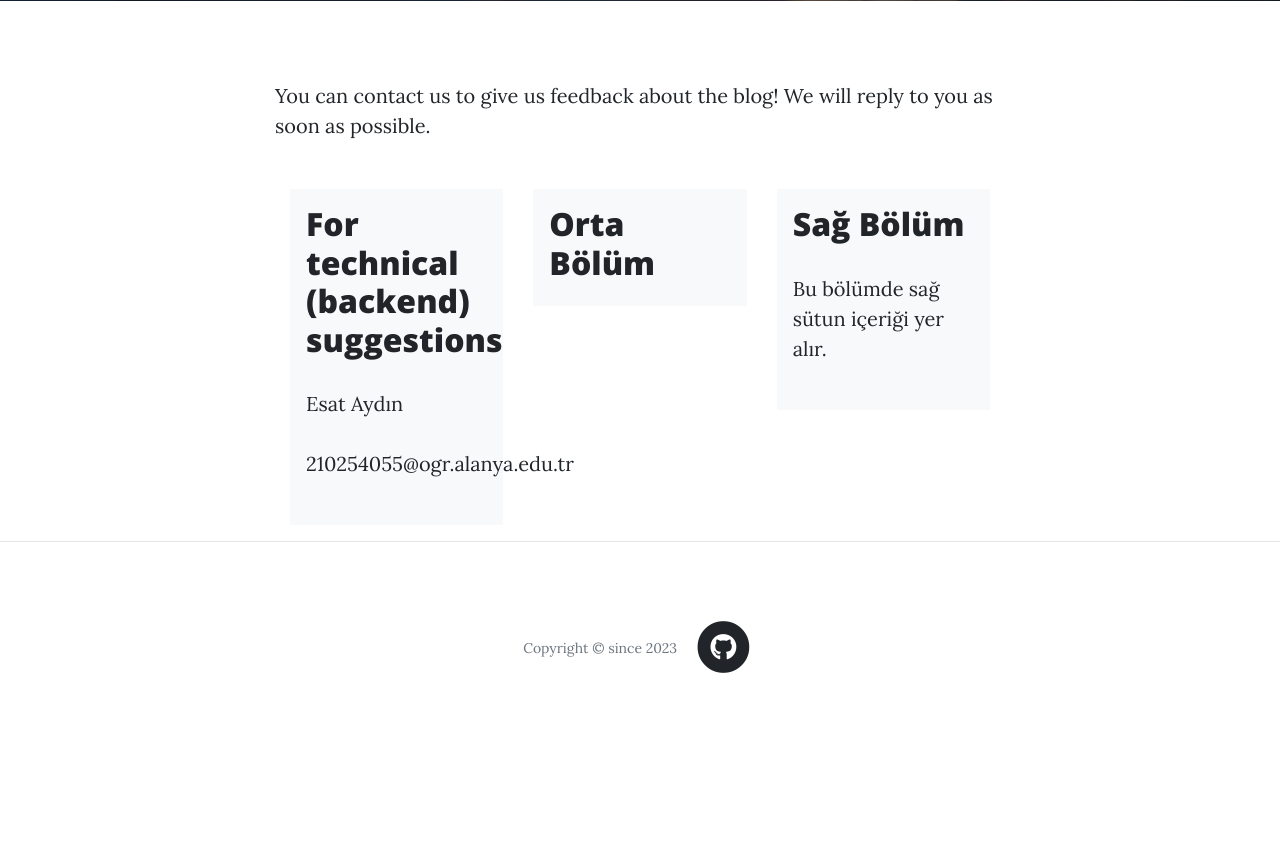
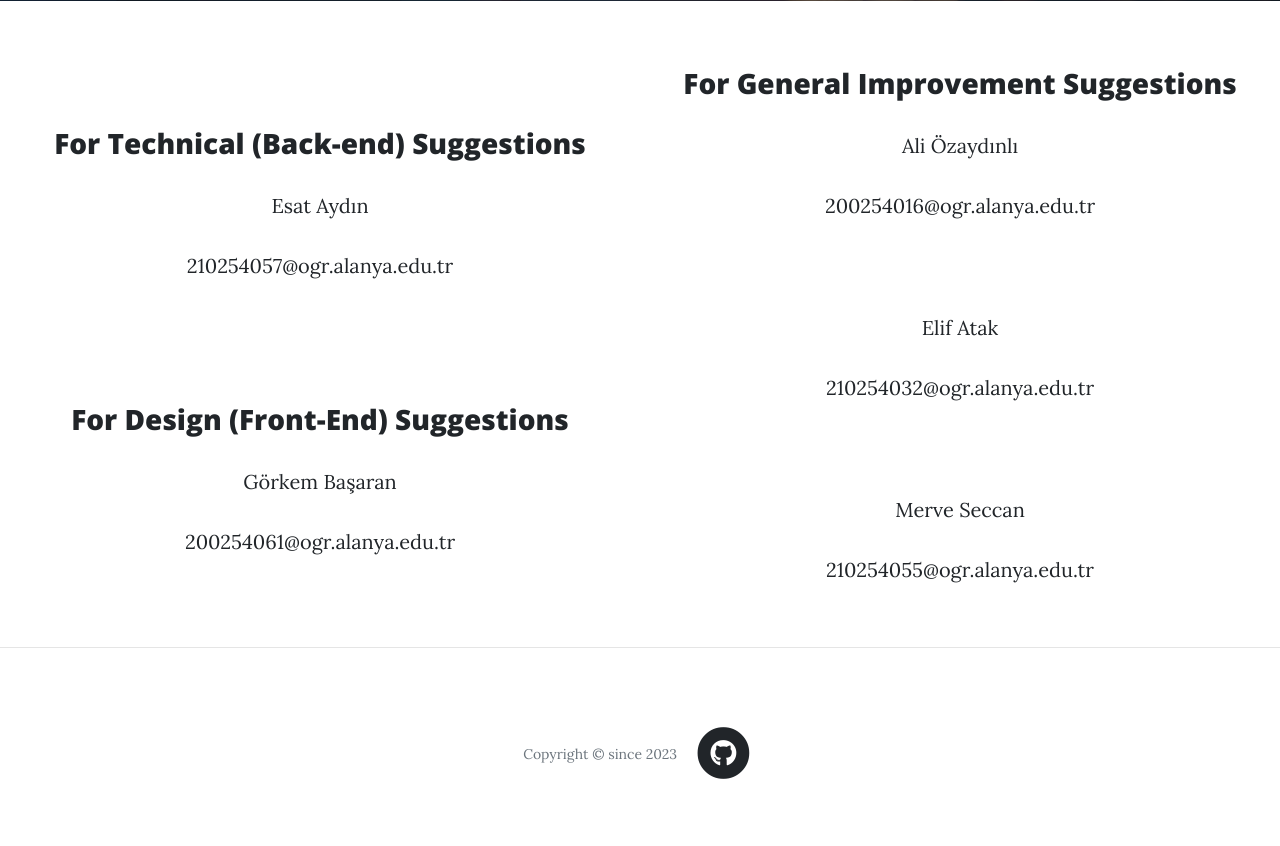
Before and after one commit to gorkembasaran/ShareReadDiscoverBlog, a Flask app: page /contact in a window 1280 px wide. Shown: the part 531-1377 px from the top of the page. Before the commit the page ends 1204 px from the top, so only its background shows below. Run offline with Flask 2, Linux system fonts and the light colour scheme; some libraries are stand-ins or nearby versions.

Commit message:
contact page updated
form removed from contact page and added team info's

```diff
--- a/templates/contact.html
+++ b/templates/contact.html
@@ -16,37 +16,38 @@
   </header>
 
   <!-- Main Content -->
-  <div class="container">
-    <div class="row">
-      <div class="col-lg-8 col-md-10 mx-auto">
-        <p>You can contact us to give us feedback about the blog! We will reply to you as soon as possible.</p>
-        <!-- Contact Form - Enter your email address on line 19 of the mail/contact_me.php file to make this form work. -->
-        <!-- WARNING: Some web hosts do not allow emails to be sent through forms to common mail hosts like Gmail or Yahoo. It's recommended that you use a private domain email address! -->
-        <!-- To use the contact form, your site must be on a live web host with PHP! The form will not work locally! -->
-        <div class="container-fluid mt-5">
+  <div class="container-fluid mt-5 mx-auto">
     <div class="row">
         <!-- Sol Sütun -->
-              <div class="col-md-4">
-                  <div class="p-3 bg-light">
-                      <h2>For technical (backend) suggestions</h2>
+        <div class="col-md-6">
+          <br><br>
+            <div class="p-3  contact-info text-center">
+                <h3>For Technical (Back-end) Suggestions</h3>
                 <p>Esat Aydın</p>
-                      <p>210254055@ogr.alanya.edu.tr</p>
+                <p>210254057@ogr.alanya.edu.tr</p>
             </div>
-              </div>
-
-              <!-- Orta Sütun -->
-              <div class="col-md-4">
-                  <div class="p-3 bg-light">
-                      <h2>Orta Bölüm</h2>
-
+            <br><br>
+            <div class="p-3  contact-info text-center">
+                <h3>For Design (Front-End) Suggestions</h3>
+                <p>Görkem Başaran</p>
+                <p>200254061@ogr.alanya.edu.tr</p>
             </div>
         </div>
 
         <!-- Sağ Sütun -->
-              <div class="col-md-4">
-                  <div class="p-3 bg-light">
-                      <h2>Sağ Bölüm</h2>
-                      <p>Bu bölümde sağ sütun içeriği yer alır.</p>
+        <div class="col-md-6">
+            <div class="p-3  contact-info text-center">
+                <h3>For General Improvement Suggestions</h3>
+                <p>Ali Özaydınlı</p>
+                <p>200254016@ogr.alanya.edu.tr</p>
+            </div>
+            <div class="p-3  contact-info text-center">
+                <p>Elif Atak</p>
+                <p>210254032@ogr.alanya.edu.tr</p>
+            </div>
+            <div class="p-3  contact-info text-center">
+                <p>Merve Seccan</p>
+                <p>210254055@ogr.alanya.edu.tr</p>
             </div>
         </div>
     </div>
--- a/templates/topics.html
+++ b/templates/topics.html
@@ -38,7 +38,7 @@
                 <i style="color: white;" class="fas fa-trash-alt"></i>
               </a>
               {% endif %}
-
+              <br><br>
           <p class="post-meta">Posted by
             <a href="{{ url_for('show_profile', user_id=post.author.id) }}">{{post.author.name}} {{post.author.surname}}</a>
             on {{post.date}}
```
Also changed, not shown: instance/default.db. Lines whose indentation alone changed are shown as unchanged.
